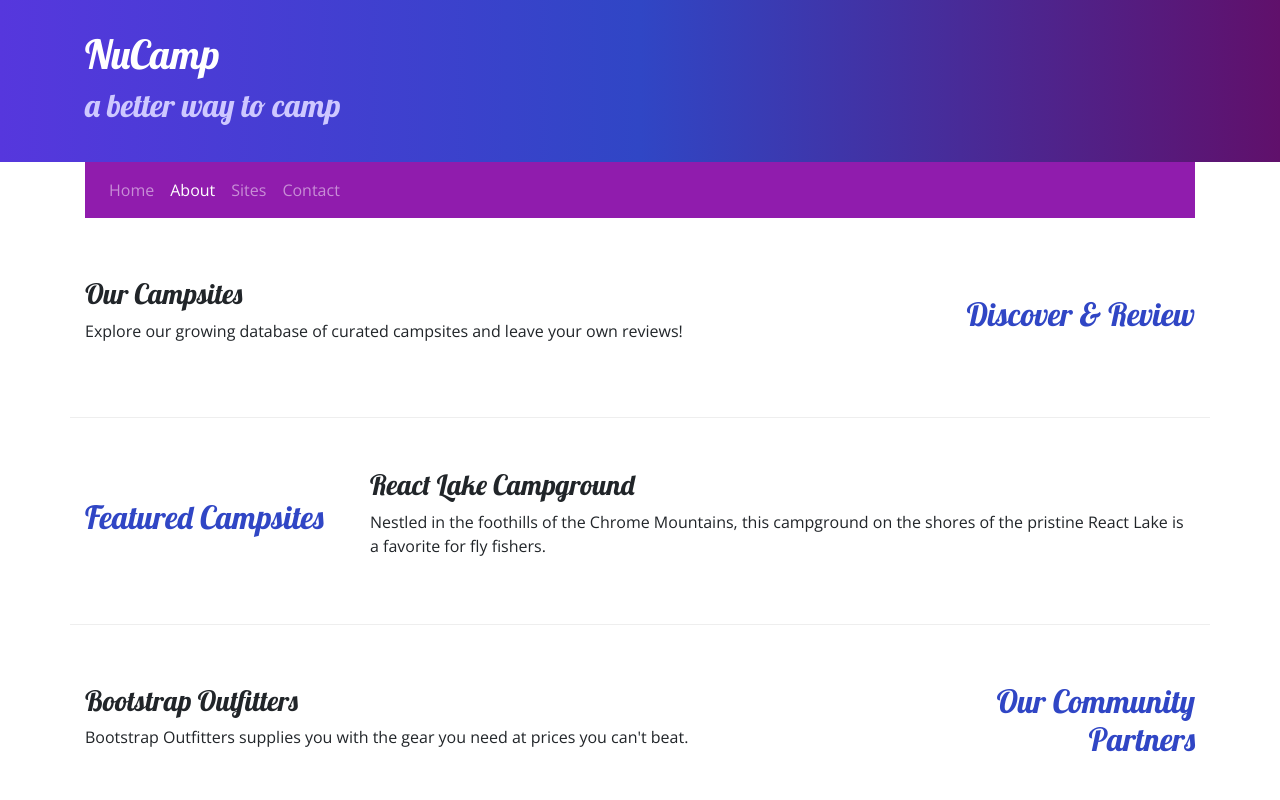
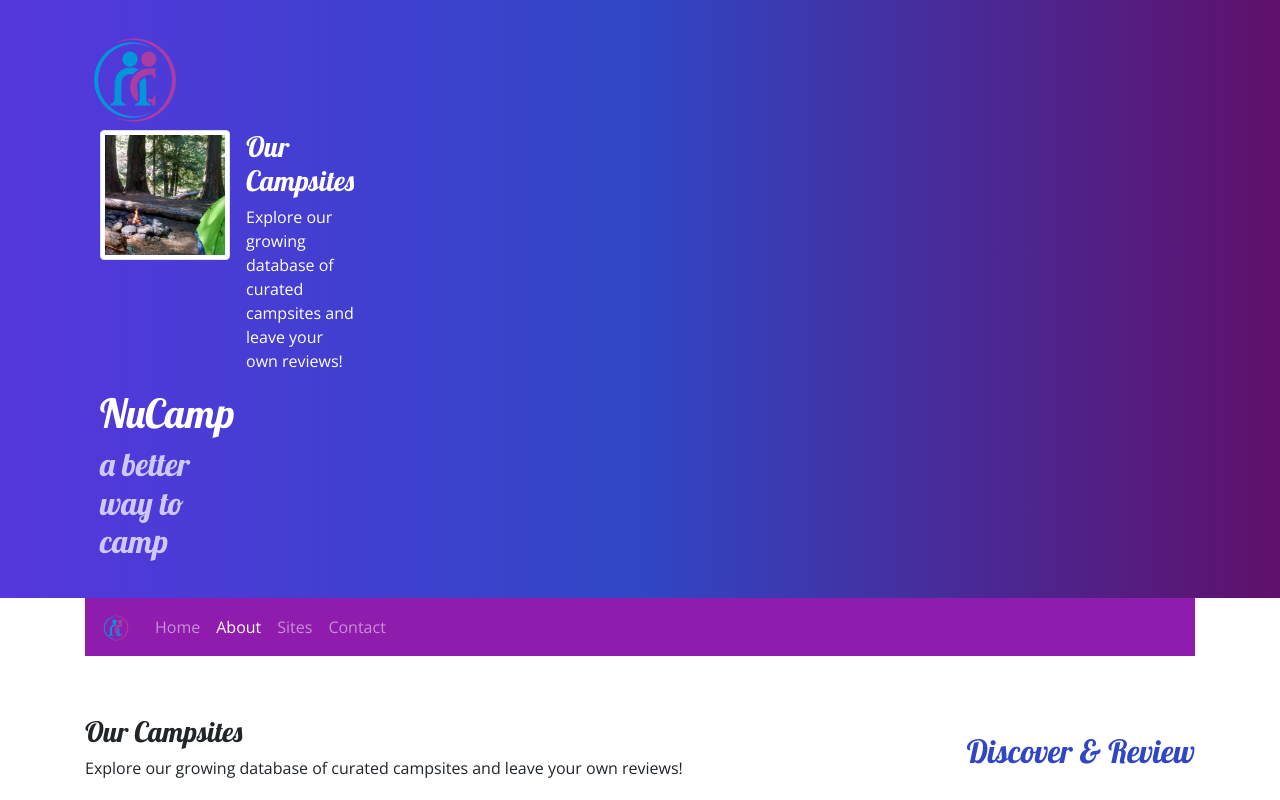
Before and after one commit to StefaniJane/nucode, a website: page index.html in a window 1280 px wide. Shown: the top 800 px of the page. Drawn offline with nearby package versions, Linux system fonts and the light colour scheme.

Commit message:
Images & Media

```diff
--- a/css/styles.css
+++ b/css/styles.css
@@ -16,7 +16,7 @@ header h2 {
   color: #cec8ff;
 }
 
-footer {
+.site-footer {
   background-image: linear-gradient(#cec8ff, white);
   padding: 20px 0;
 }
--- a/index.html
+++ b/index.html
@@ -32,17 +32,37 @@
     <header class="jumbotron jumbotron-fluid">
       <div class="container">
         <div class="row">
-          <div class="col">
-            <h1>NuCamp</h1>
-            <h2>a better way to camp</h2>
+          <div class="col-4 col-sm-3 col-md-2 align-self-center">
+            <img src="img/logo.png" class="img-fluid" alt="logo" />
+            <div class="col">
+              <div class="media">
+                <img
+                  class="d-flex mr-3 img-thumbnail"
+                  src="img/breadcrumb-trail-thumb.jpg"
+                  alt="Breadcrumb Trail"
+                />
+                <div class="media-body align-self-center">
+                  <h3>Our Campsites</h3>
+                  <p class="d-none d-sm-block">
+                    Explore our growing database of curated campsites and leave
+                    your own reviews!
+                  </p>
+                </div>
+              </div>
+              <h1>NuCamp</h1>
+              <h2>a better way to camp</h2>
+            </div>
           </div>
         </div>
       </div>
     </header>
     <div class="container">
       <nav class="navbar navbar-expand-sm navbar-dark sticky-top">
+        <a class="navbar-brand" href="#"
+          ><img src="img/logo.png" height="30" width="30" alt="brand"
+        /></a>
         <button
-          class="navbar-toggler ml-auto"
+          class="navbar-toggler"
           type="button"
           data-toggle="collapse"
           data-target="#nucampNavbar"
```
Also changed, not shown: aboutus.html (+4 -1 lines), contactus.html (+4 -1 lines), img/bootstrap-thumb.png (added), img/breadcrumb-trail-thumb.jpg (added), img/breadcrumb-trail.jpg (added), img/chrome-river-thumb.jpg (added), img/chrome-river.jpg (added), img/logo.png (added), img/react-lake-thumb.jpg (added), img/react-lake.jpg (added), 1 other file.
